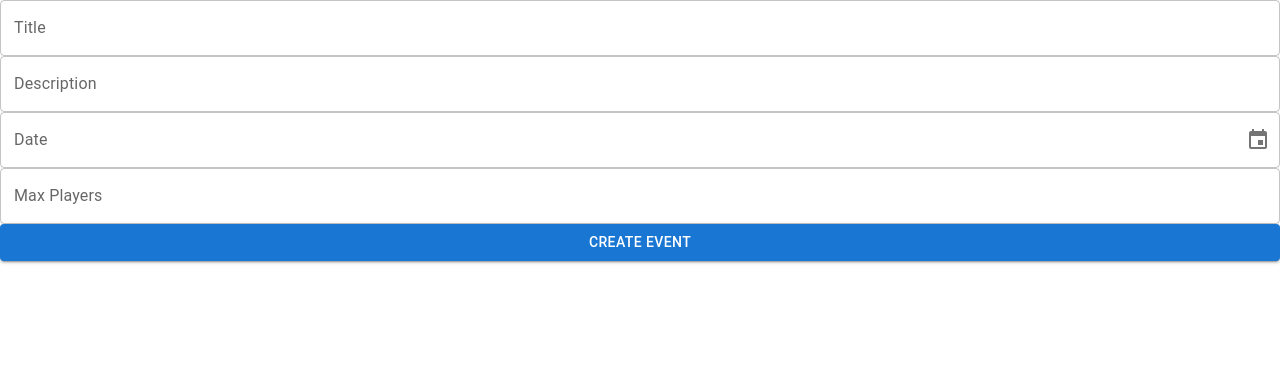
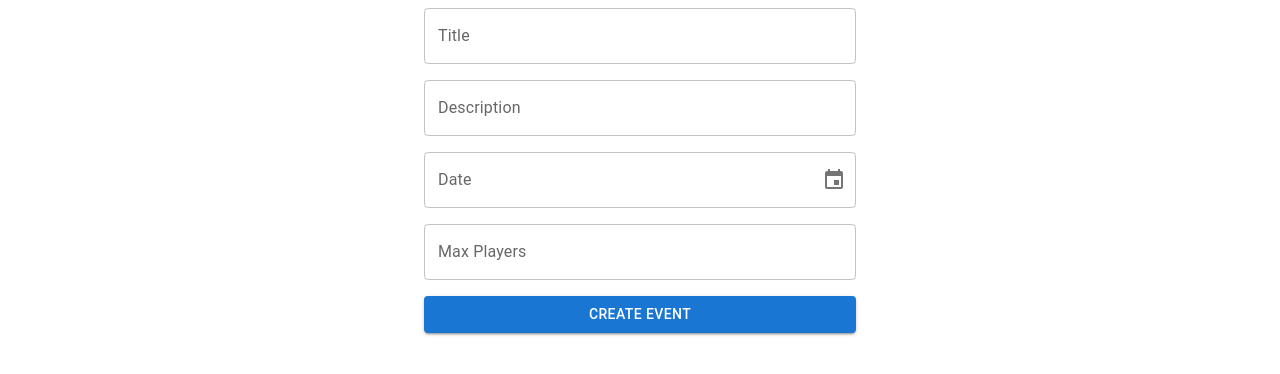
Before and after one commit to wjamesdevera/tennisq, a Next.js app in the folder frontend/: page / in a window 1280 px wide. Shown: the top 374 px of the page. Built offline with nearby package versions, Linux system fonts and the light colour scheme.

Commit message:
feat: add CreateEventForm component

```diff
--- a/frontend/app/components/create_event_form.tsx
+++ b/frontend/app/components/create_event_form.tsx
@@ -3,17 +3,27 @@
 import { zodResolver } from "@hookform/resolvers/zod";
 import Button from "@mui/material/Button";
 import TextField from "@mui/material/TextField";
-import { useForm } from "react-hook-form";
+import { Controller, useForm } from "react-hook-form";
 import { DatePicker } from "@mui/x-date-pickers/DatePicker";
 import { LocalizationProvider } from "@mui/x-date-pickers/LocalizationProvider";
 import * as z from "zod";
 import { AdapterDayjs } from "@mui/x-date-pickers/AdapterDayjs";
+import dayjs from "dayjs";
 
 const CreateEventFormSchema = z.object({
   title: z.string().min(1, { message: "Title is required" }),
   description: z.string().optional(),
-  date: z.string().min(1, { message: "Date is required" }),
-  maxPlayers: z.coerce.number().int().positive().optional(),
+  date: z
+    .string()
+    .min(1, { message: "Date is required" })
+    .refine((value) => dayjs(value).isValid(), { message: "Date is required" })
+    .transform((value) => dayjs(value).format("YYYY-MM-DD")),
+  maxPlayers: z.coerce
+    .number()
+    .int()
+    .positive({ message: "Max players must be a positive integer" })
+    .gte(2, { message: "Max players must be greater than or equal to 2" })
+    .optional(),
 });
 
 type CreateEventFormInput = z.input<typeof CreateEventFormSchema>;
@@ -26,6 +36,7 @@ const CreateEventForm: React.FC = () => {
 
   const {
     register,
+    control,
     handleSubmit,
     formState: { errors },
   } = useForm<CreateEventFormInput, undefined, CreateEventFormOutput>({
@@ -33,7 +44,10 @@ const CreateEventForm: React.FC = () => {
   });
   return (
     <LocalizationProvider dateAdapter={AdapterDayjs}>
-      <form onSubmit={handleSubmit(onSubmit)} className="flex flex-col">
+      <form
+        onSubmit={handleSubmit(onSubmit)}
+        className="flex flex-col gap-4 p-2 max-w-md mx-auto"
+      >
         <TextField
           label="Title"
           {...register("title")}
@@ -47,7 +61,19 @@ const CreateEventForm: React.FC = () => {
           helperText={errors.description?.message}
         />
 
-        <DatePicker label="Date" />
+        <Controller
+          name="date"
+          control={control}
+          render={({ field }) => (
+            <DatePicker
+              label="Date"
+              value={field.value ? dayjs(field.value) : null}
+              onChange={(newValue) => {
+                field.onChange(newValue ? newValue.format("YYYY-MM-DD") : "");
+              }}
+            />
+          )}
+        />
         {errors?.date && <p>{errors.date.message}</p>}
 
         <TextField
```
